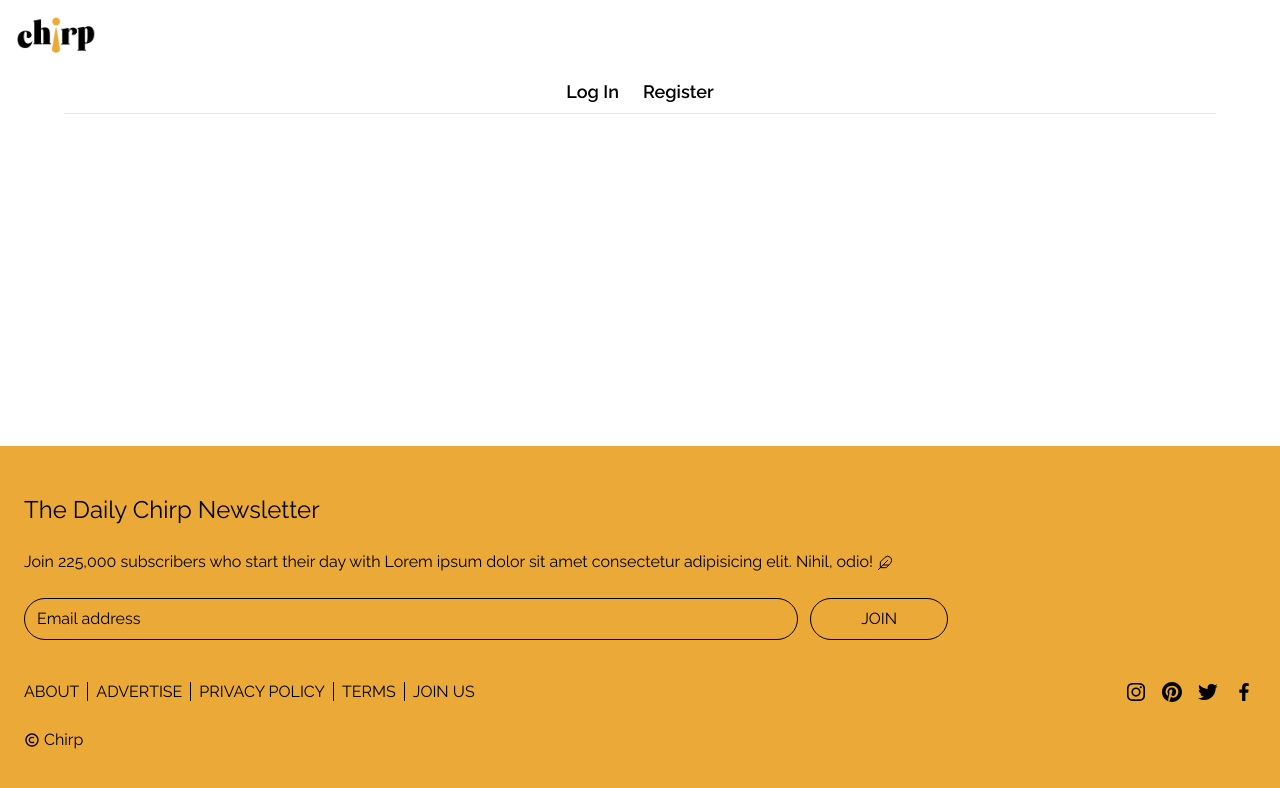
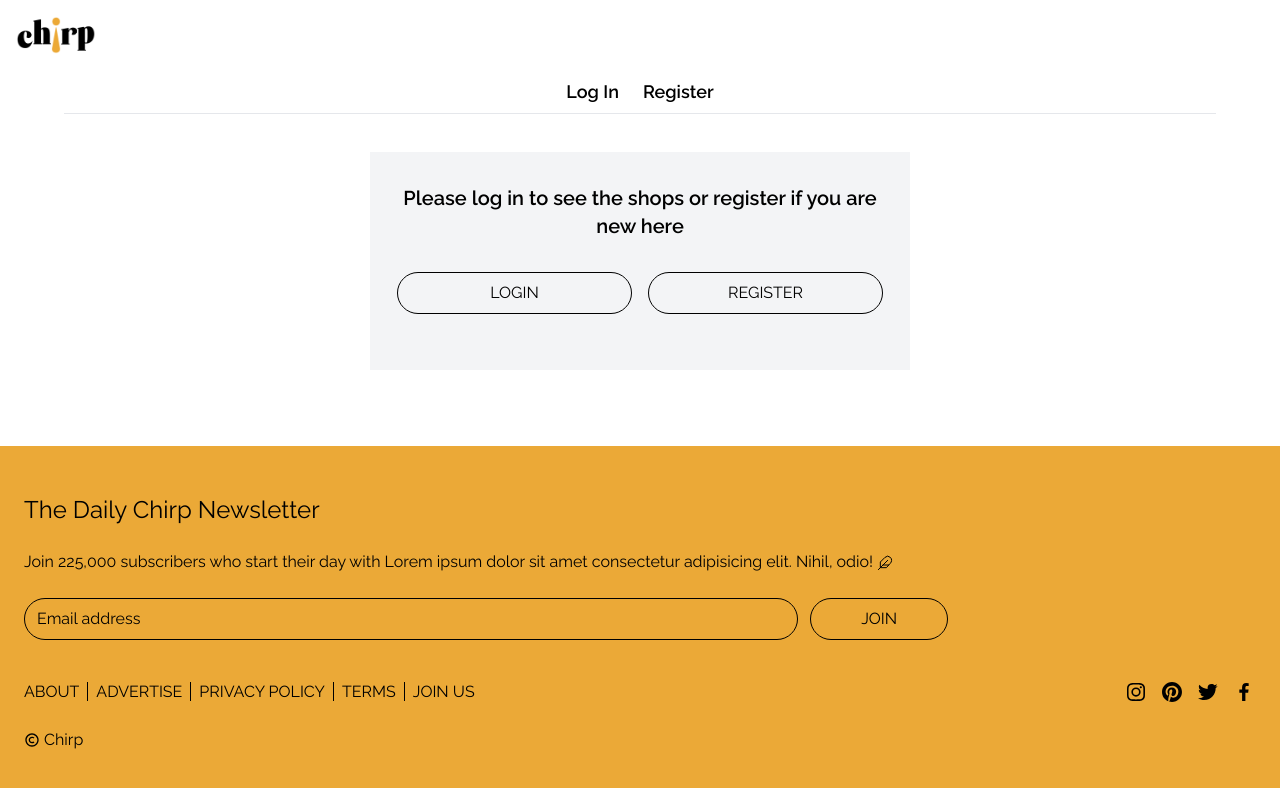
Before and after one commit to EgleUrbone/react_baigiamasis_darbas_EU, a React (Vite) app: page / in a window 1280 px wide. Shown: the top 788 px of the page. Built offline with nearby package versions, Linux system fonts and the light colour scheme; no server answers.

Commit message:
HomePage

```diff
--- a/src/App.jsx
+++ b/src/App.jsx
@@ -9,6 +9,7 @@ import RegisterPage from './pages/RegisterPage';
 import SingleShopPage from './pages/SingleShopPage';
 import UserProfilePage from './pages/UserProfilePage';
 import Footer from './components/layout/Footer';
+import HomePage from './pages/HomePage';
 
 function App() {
   const ctx = useAuth();
@@ -27,6 +28,12 @@ function App() {
       />
       <Header />
       <Routes>
+        <Route
+          path='/'
+          element={
+            !ctx.isUserLoggedIn ? <HomePage /> : <Navigate to={'/shops'} />
+          }
+        />
         <Route
           path='/login'
           element={
--- /dev/null
+++ b/src/pages/HomePage.jsx
@@ -0,0 +1,27 @@
+import { Link } from 'react-router-dom';
+
+export default function HomePage() {
+  return (
+    <div className='mt-[140px] flex flex-col justify-center items-center h-calc '>
+      <div className='w-[95%] bg-gray-100 mb-16 md:w-[540px] py-8'>
+        <h2 className='text-center text-xl font-semibold mb-6 w-[90%] ml-auto mr-auto'>
+          Please log in to see the shops or register if you are new here
+        </h2>
+        <div className='flex gap-4 text-center w-[90%] ml-auto mr-auto'>
+        <Link
+          to={'/login'}
+          className='mt-2 border border-black rounded-3xl py-2 px-3 block w-full bg-transparent mb-6 uppercase hover:bg-primary hover:border-primary hover:text-white'
+        >
+          Login
+        </Link>
+        <Link
+          to={'/register'}
+          className='mt-2 border border-black rounded-3xl py-2 px-3 block w-full bg-transparent mb-6 uppercase hover:bg-primary hover:border-primary hover:text-white'
+        >
+          Register
+        </Link>
+        </div>
+      </div>
+    </div>
+  );
+}
```
